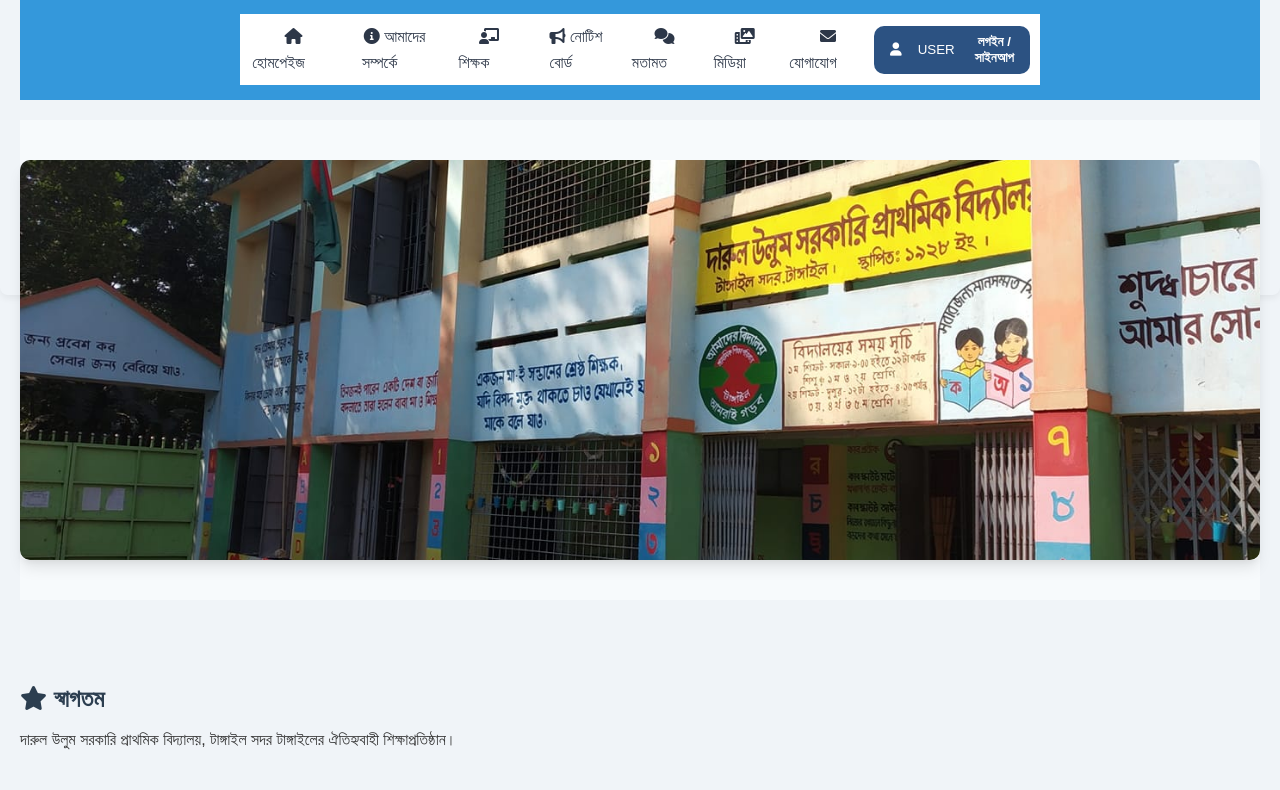
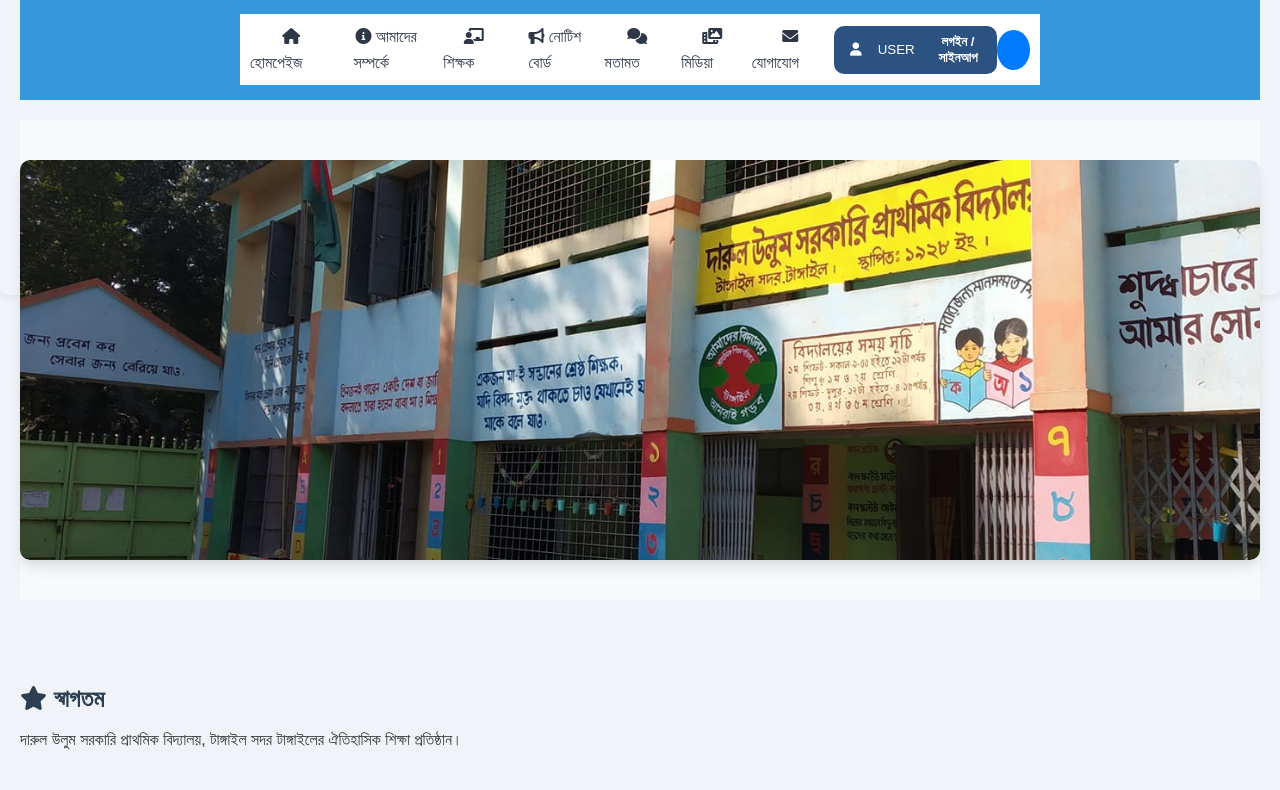
Before and after one commit to AdityaMondol/darul-ulum.com, a plain HTML site: page index.html in a window 1280 px wide. Shown: the part 137-927 px from the top of the page. Drawn offline with Linux system fonts and the light colour scheme.

Commit message:
index.html

```diff
--- a/index.html
+++ b/index.html
@@ -30,6 +30,19 @@
             background-color: white;
             padding: 10px;
         }
+        .user-initials {
+            display: none;
+            background-color: #007bff;
+            color: #ffffff;
+            border-radius: 50%;
+            width: 40px;
+            height: 40px;
+            display: flex;
+            justify-content: center;
+            align-items: center;
+            font-size: 20px;
+            font-weight: bold;
+        }
     </style>
 </head>
 <body>
@@ -55,6 +68,7 @@
                                 <span class="user-display-name">USER</span>
                                 <span class="login-text">লগইন / সাইনআপ</span>
                             </button>
+                            <div id="user-initials" class="user-initials"></div>
                             <div id="user-profile" class="user-profile hidden">
                                 <div class="profile-container">
                                     <img id="profile-pic" src="default-avatar.png" alt="প্রোফাইল ছবি" class="profile-pic">
@@ -131,7 +145,7 @@
             <div class="container">
                 <h2><i class="fas fa-star"></i> স্বাগতম</h2>
                 <div class="content-card">
-                    <p>দারুল উলুম সরকারি প্রাথমিক বিদ্যালয়, টাঙ্গাইল সদর টাঙ্গাইলের ঐতিহ্যবাহী শিক্ষাপ্রতিষ্ঠান।</p>
+                    <p>দারুল উলুম সরকারি প্রাথমিক বিদ্যালয়, টাঙ্গাইল সদর টাঙ্গাইলের ঐতিহাসিক শিক্ষা প্রতিষ্ঠান।</p>
                 </div>
             </div>
         </section>
```
